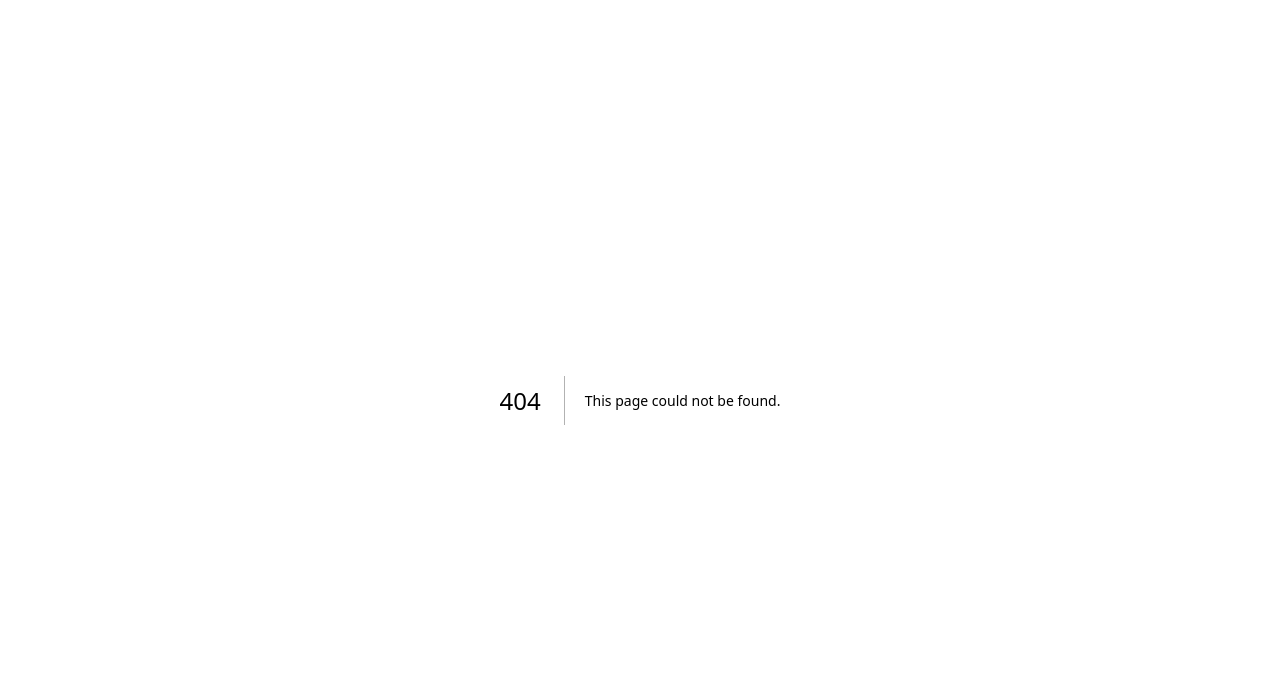
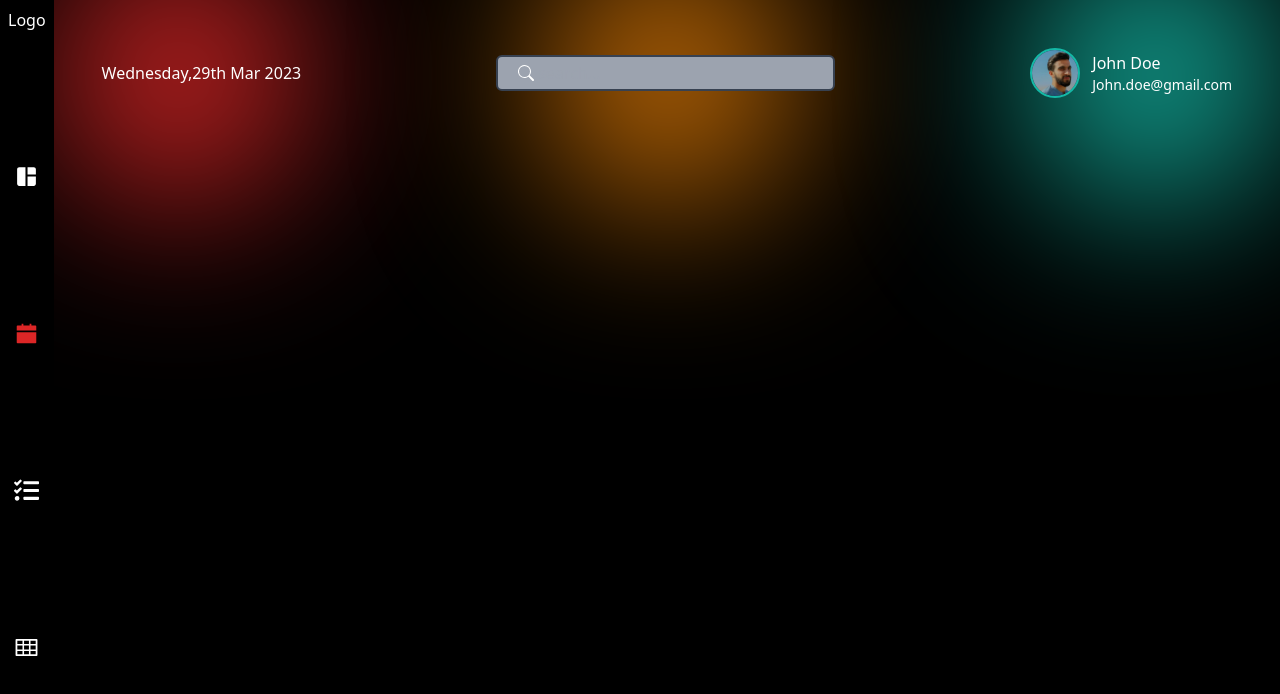
Before and after one commit to ammar-1990/next-dashboard, a Next.js app: page /calendar in a window 1280 px wide. Before the commit this address had no page. Shown: the top 694 px of the page. Built offline with nearby package versions, Linux system fonts and the light colour scheme.

Commit message:
on-pages

```diff
--- /dev/null
+++ b/components/layout/Layout.jsx
@@ -0,0 +1,42 @@
+import moment from "moment/moment";
+import { BsSearch } from "react-icons/bs";
+import SideBar from "../siadebar/SideBar";
+
+const Layout = ({ children }) => {
+  return (
+    <div className="h-screen w-screen flex bg-black text-white">
+    <SideBar />
+      <div className="flex-1 h-full overflow-hidden relative z-0  ">
+        <div className="absolute z-[-1] w-[250px] h-[250px] rounded-full bg-red-600 blur-[90px] top-[-50px] left-0"></div>
+        <div className="absolute z-[-1] w-[250px] h-[250px] rounded-full bg-amber-600 blur-[90px] top-[-50px] left-[40%]"></div>
+        <div className="absolute z-[-1] w-[250px] h-[250px] rounded-full bg-teal-500 blur-[90px] top-[-50px] right-0"></div>
+
+        <div className="flex justify-between p-12 items-center">
+
+          <span>{moment().format("dddd,Do MMM YYYY")}</span>
+
+          <div className="flex gap-1  p-1 bg-gray-400  items-center border-2 border-gray-700 rounded-md w-[30%]">
+            <BsSearch className="ml-4" />
+            <input
+              className="bg-transparent outline-none"
+              placeholder="search..."
+            />
+          </div>
+
+          <div className="flex gap-3 items-center">
+<img src="/assets/avatar.webp" className="w-[50px] h-[50px] rounded-full object-cover border-2 border-teal-500"/>
+<div>
+<p>John Doe</p>
+<p className="text-sm">John.doe@gmail.com</p>
+
+</div>
+
+          </div>
+
+        </div>
+      </div>
+    </div>
+  );
+};
+
+export default Layout;
--- /dev/null
+++ b/components/siadebar/SideBar.jsx
@@ -0,0 +1,51 @@
+import {MdSpaceDashboard} from 'react-icons/md'
+import {AiFillCalendar} from 'react-icons/ai'
+import {FaTasks} from 'react-icons/fa'
+import {AiOutlineTable} from 'react-icons/ai'
+import Link from 'next/link'
+
+import { useRouter } from 'next/router'
+
+
+
+const links =[
+    {
+        id:'1',
+        icon:MdSpaceDashboard,
+        to:'/'
+    },
+    {
+        id:'2',
+        icon:AiFillCalendar,
+        to:'/calendar'
+    },
+    {
+        id:'3',
+        icon:FaTasks,
+        to:'/tasks'
+    },
+    {
+        id:'4',
+        icon:AiOutlineTable,
+        to:'/table'
+    }
+]
+
+const SideBar = () => {
+
+
+const router=useRouter()
+
+
+  return (
+    <div className='p-2 flex flex-col items-center h-full'>
+
+        <div>Logo</div>
+        <div className='flex flex-col h-full justify-evenly'>
+{links.map(el=><Link key={el.id} href={el.to} className={router.pathname===el.to && 'text-red-600'}><el.icon size={25}/></Link>)}
+        </div>
+    </div>
+  )
+}
+
+export default SideBar
--- a/package.json
+++ b/package.json
@@ -9,9 +9,11 @@
     "lint": "next lint"
   },
   "dependencies": {
+    "moment": "^2.29.4",
     "next": "13.2.4",
     "react": "18.2.0",
-    "react-dom": "18.2.0"
+    "react-dom": "18.2.0",
+    "react-icons": "^4.8.0"
   },
   "devDependencies": {
     "autoprefixer": "^10.4.14",
--- a/pages/_app.js
+++ b/pages/_app.js
@@ -1,5 +1,6 @@
 import '@/styles/globals.css'
+import Layout from '@/components/layout/Layout'
 
 export default function App({ Component, pageProps }) {
-  return <Component {...pageProps} />
+  return <Layout><Component {...pageProps} /></Layout>
 }
--- /dev/null
+++ b/pages/calendar.jsx
@@ -0,0 +1,9 @@
+
+
+const calendar = () => {
+  return (
+    <div>calendar</div>
+  )
+}
+
+export default calendar
--- /dev/null
+++ b/pages/table.jsx
@@ -0,0 +1,9 @@
+
+
+const table = () => {
+  return (
+    <div>table</div>
+  )
+}
+
+export default table
--- /dev/null
+++ b/pages/tasks.jsx
@@ -0,0 +1,9 @@
+
+
+const tasks = () => {
+  return (
+    <div>tasks</div>
+  )
+}
+
+export default tasks
```
Also changed, not shown: public/assets/avatar.webp (added), 1 other file (tests, documents, lock files or other folders).
